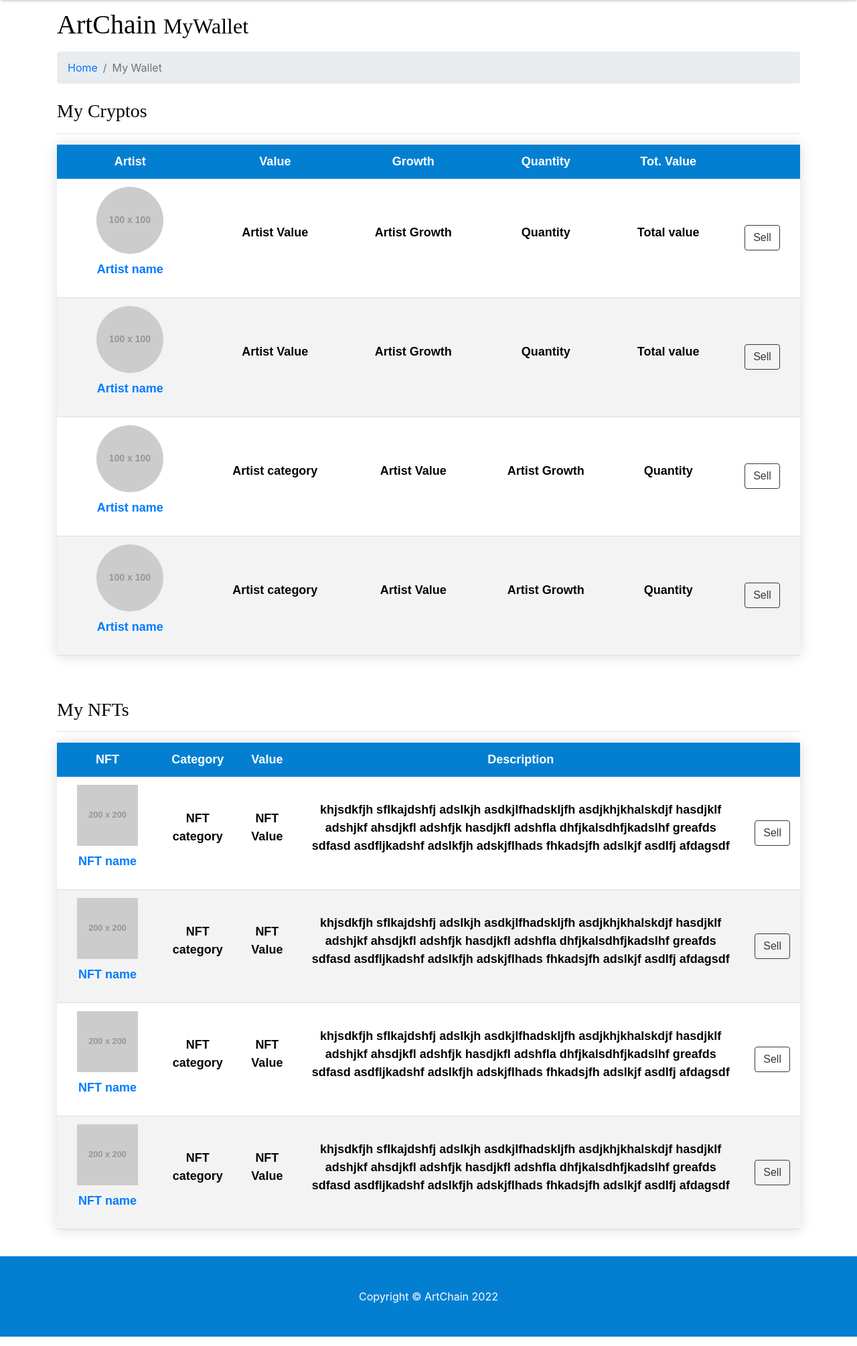
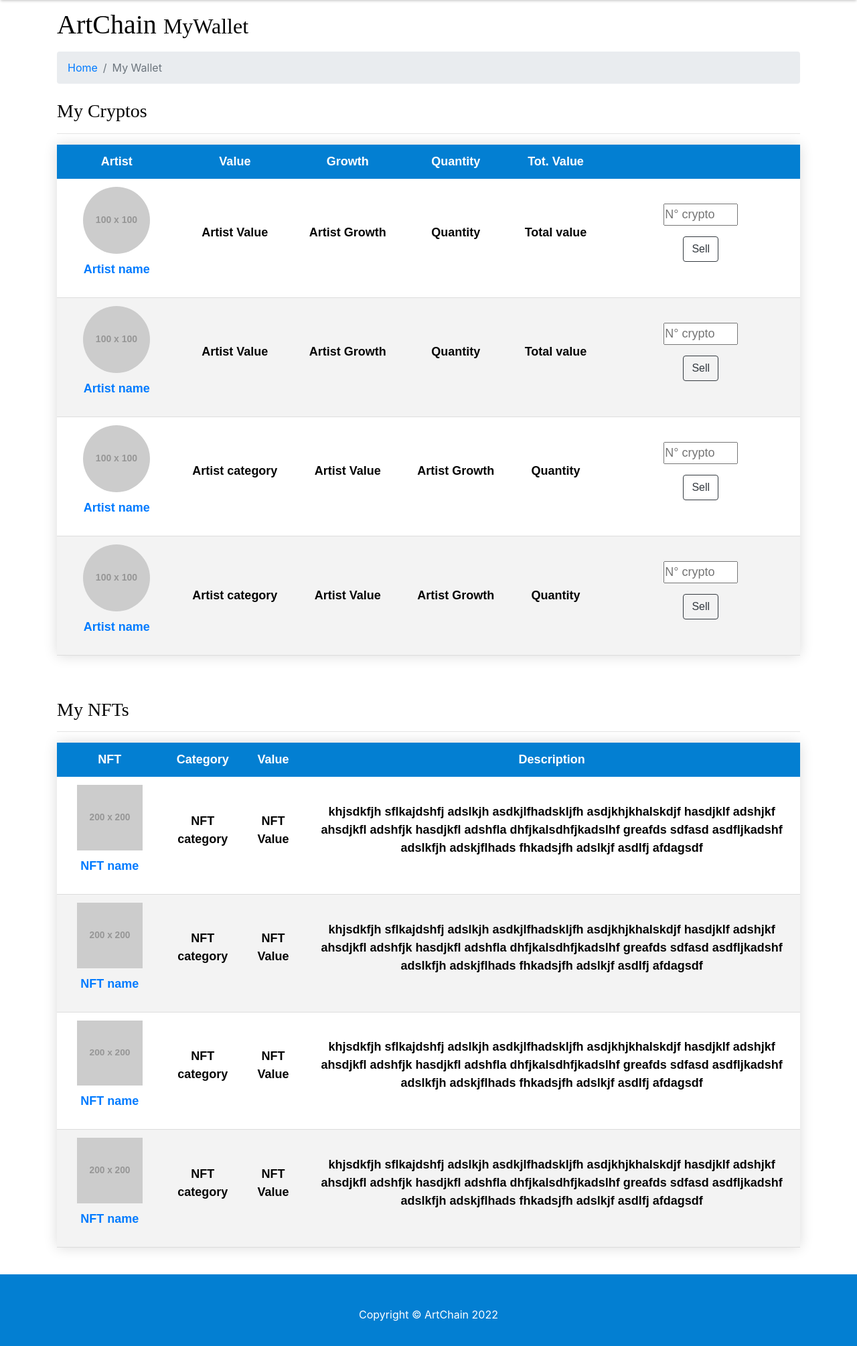
Before and after one commit to walterdec/ArtChain, a Flask app: page /myaccount-mywallet in a window 1280 px wide. Shown: the part 91-2101 px from the top of the page at 67% size. Run offline with Flask 2, Linux system fonts and the light colour scheme; grey boxes labelled with a size stand in for pictures from a placeholder-image service; lists and menus that the app fills with data are empty; some libraries are stand-ins or nearby versions.

```diff
--- a/static/css/modern-business.css
+++ b/static/css/modern-business.css
@@ -186,9 +186,16 @@ input::-webkit-inner-spin-button {
 }
 
 .about-text{
-    text-align:justify;
+    text-align: justify;
 }
 
-.form-control{
-    width: 40%;
+.sell-crypto{
+  text-align: center;
+  vertical-align: middle;
+
 }
+
+.padding-crypto{
+    padding-left: 0px;
+    padding-right: 0px;
+}
--- a/templates/index.html
+++ b/templates/index.html
@@ -60,8 +60,8 @@
     <header class="bg-dark py-5">
       <div class="container px-4 px-lg-5 my-5">
         <div class="text-center text-white">
-          <h1 class="display-4 fw-bolder">Shop in style</h1>
-          <p class="lead fw-normal text-white-50 mb-0">With this shop hompeage template</p>
+          <h1 class="display-3 font-weight-bolder">The future of art</h1>
+          <p class="h2 font-weight-normal text-white-50 mb-0">Decentralize and own your art</p>
         </div>
       </div>
     </header>
--- a/templates/myaccount-mywallet.html
+++ b/templates/myaccount-mywallet.html
@@ -120,8 +120,10 @@
               <p>Total value</p>
             </th>
             <th>
-                    <div><a class="btn btn-outline-dark mt-auto btn-pad" href="#">Sell</a></div>
-            </th>
+                <div class="sell-crypto">
+                 <div><input type="text" class="col-md-5 padding-crypto" placeholder="N° crypto" value=""></div>
+                 <div><a class="btn btn-outline-dark mt-3 mb-3 btn-pad" href="#">Sell</a></div>
+                </div>            </th>
           </tr>
                   <tr>
             <th>
@@ -147,8 +149,10 @@
               <p>Total value</p>
             </th>
             <th>
-                    <div><a class="btn btn-outline-dark mt-auto btn-pad" href="#">Sell</a></div>
-            </th>
+                <div class="sell-crypto">
+                 <div><input type="text" class="col-md-5 padding-crypto" placeholder="N° crypto" value=""></div>
+                 <div><a class="btn btn-outline-dark mt-3 mb-3 btn-pad" href="#">Sell</a></div>
+                </div>            </th>
           </tr>
                   <tr>
             <th>
@@ -174,8 +178,10 @@
               <p>Quantity</p>
             </th>
             <th>
-                    <div><a class="btn btn-outline-dark mt-auto btn-pad" href="#">Sell</a></div>
-            </th>
+                <div class="sell-crypto">
+                 <div><input type="text" class="col-md-5 padding-crypto" placeholder="N° crypto" value=""></div>
+                 <div><a class="btn btn-outline-dark mt-3 mb-3 btn-pad" href="#">Sell</a></div>
+                </div>            </th>
           </tr>
                   <tr>
             <th>
@@ -189,19 +195,22 @@
               </div>
             </th>
             <th>
-              <p>Artist category</p>
+              <p class="mt-3 mb-3">Artist category</p>
             </th>
             <th>
-              <p>Artist Value</p>
+              <p class="mt-3 mb-3">Artist Value</p>
             </th>
             <th>
-              <p>Artist Growth</p>
+              <p class="mt-3 mb-3">Artist Growth</p>
             </th>
             <th>
-              <p>Quantity</p>
+              <p class="mt-3 mb-3">Quantity</p>
             </th>
             <th>
-                    <div><a class="btn btn-outline-dark mt-auto btn-pad" href="#">Sell</a></div>
+                <div class="sell-crypto">
+                 <div><input type="text" class="col-md-5 padding-crypto" placeholder="N° crypto" value=""></div>
+                 <div><a class="btn btn-outline-dark mt-3 mb-3 btn-pad" href="#">Sell</a></div>
+                </div>
             </th>
           </tr>
         </tbody>
@@ -218,7 +227,6 @@
             <th>Category</th>
             <th>Value</th>
             <th>Description</th>
-            <th></th>
           </tr>
         </thead>
         <tbody>
@@ -242,8 +250,26 @@
             <th>
               <p>khjsdkfjh sflkajdshfj adslkjh asdkjlfhadskljfh asdjkhjkhalskdjf hasdjklf adshjkf ahsdjkfl adshfjk  hasdjkfl adshfla dhfjkalsdhfjkadslhf  greafds sdfasd asdfljkadshf adslkfjh adskjflhads fhkadsjfh adslkjf asdlfj afdagsdf</p>
             </th>
+          </tr>
+          <tr>
             <th>
-                    <div><a class="btn btn-outline-dark mt-auto btn-pad" href="#">Sell</a></div>
+              <div>
+                <div class="col">
+                  <a href="#">
+                    <img class="img-fluid" src="http://placehold.it/200x200" alt="">
+                    <p class="artist-name">NFT name</p>
+                  </a>
+                </div>
+              </div>
+            </th>
+            <th>
+              <p>NFT category</p>
+            </th>
+            <th>
+              <p>NFT Value</p>
+            </th>
+            <th>
+              <p>khjsdkfjh sflkajdshfj adslkjh asdkjlfhadskljfh asdjkhjkhalskdjf hasdjklf adshjkf ahsdjkfl adshfjk  hasdjkfl adshfla dhfjkalsdhfjkadslhf  greafds sdfasd asdfljkadshf adslkfjh adskjflhads fhkadsjfh adslkjf asdlfj afdagsdf</p>
             </th>
           </tr>
           <tr>
@@ -266,33 +292,6 @@
             <th>
               <p>khjsdkfjh sflkajdshfj adslkjh asdkjlfhadskljfh asdjkhjkhalskdjf hasdjklf adshjkf ahsdjkfl adshfjk  hasdjkfl adshfla dhfjkalsdhfjkadslhf  greafds sdfasd asdfljkadshf adslkfjh adskjflhads fhkadsjfh adslkjf asdlfj afdagsdf</p>
             </th>
-            <th>
-                    <div><a class="btn btn-outline-dark mt-auto btn-pad" href="#">Sell</a></div>
-            </th>
-          </tr>
-          <tr>
-            <th>
-              <div>
-                <div class="col">
-                  <a href="#">
-                    <img class="img-fluid" src="http://placehold.it/200x200" alt="">
-                    <p class="artist-name">NFT name</p>
-                  </a>
-                </div>
-              </div>
-            </th>
-            <th>
-              <p>NFT category</p>
-            </th>
-            <th>
-              <p>NFT Value</p>
-            </th>
-            <th>
-              <p>khjsdkfjh sflkajdshfj adslkjh asdkjlfhadskljfh asdjkhjkhalskdjf hasdjklf adshjkf ahsdjkfl adshfjk  hasdjkfl adshfla dhfjkalsdhfjkadslhf  greafds sdfasd asdfljkadshf adslkfjh adskjflhads fhkadsjfh adslkjf asdlfj afdagsdf</p>
-            </th>
-            <th>
-                    <div><a class="btn btn-outline-dark mt-auto btn-pad" href="#">Sell</a></div>
-            </th>
           </tr>
 
           <tr>
@@ -314,9 +313,6 @@
             </th>
             <th>
               <p>khjsdkfjh sflkajdshfj adslkjh asdkjlfhadskljfh asdjkhjkhalskdjf hasdjklf adshjkf ahsdjkfl adshfjk  hasdjkfl adshfla dhfjkalsdhfjkadslhf  greafds sdfasd asdfljkadshf adslkfjh adskjflhads fhkadsjfh adslkjf asdlfj afdagsdf</p>
-            </th>
-            <th>
-                    <div><a class="btn btn-outline-dark mt-auto btn-pad" href="#">Sell</a></div>
             </th>
           </tr>
 
```
